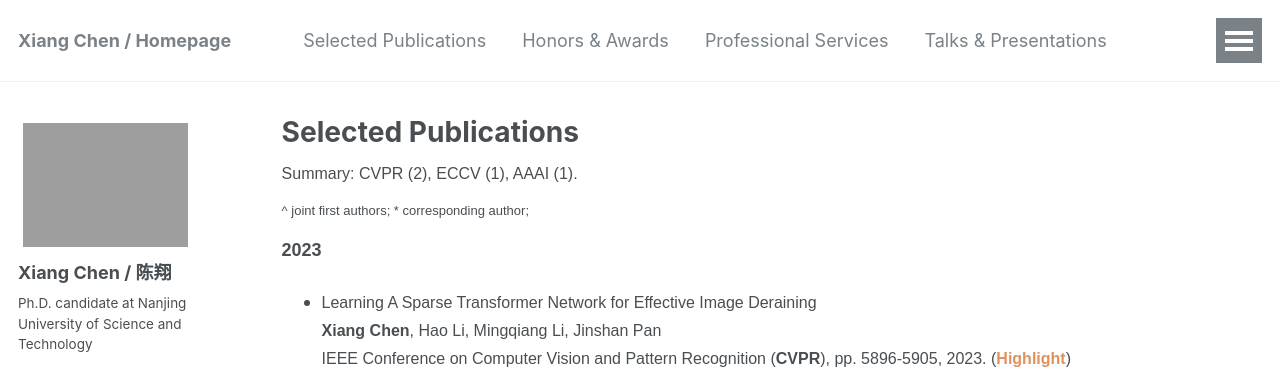
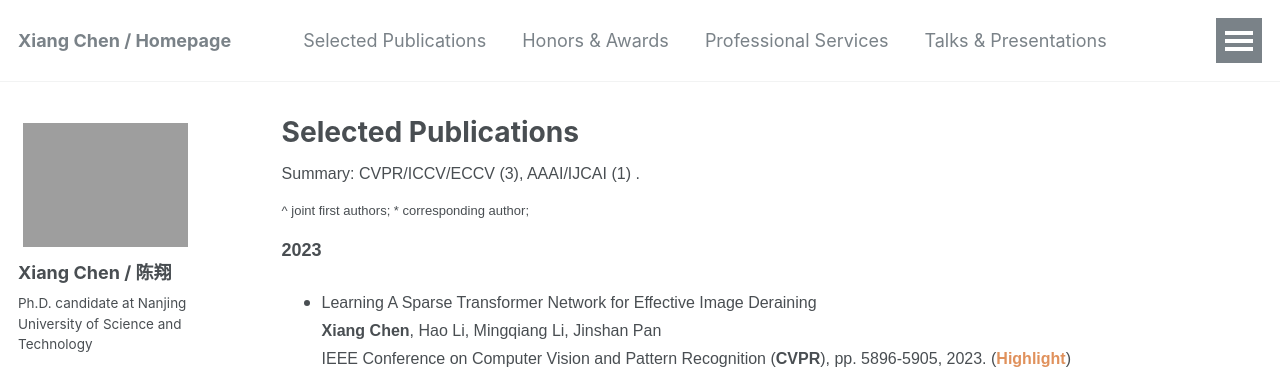
Before and after one commit to cschenxiang/cschenxiang.github.io, a Jekyll site: the page built from _pages/publications.html, in a window 1280 px wide and 1041 px high. Shown: the top 369 px of the window. Built offline with Jekyll 4.4.1, drawn with Linux system fonts in a browser that asks for light colours; some web fonts are replaced.

Commit message:
Update publications.html

```diff
--- a/_pages/publications.html
+++ b/_pages/publications.html
@@ -20,7 +20,7 @@ author_profile: true
 </style>
 </head>
 <body>
-<p class="reduce-margin narrow-line-height"><font face="Arial" size="3">Summary: CVPR (2), ECCV (1), AAAI (1).</font></p>
+<p class="reduce-margin narrow-line-height"><font face="Arial" size="3">Summary: CVPR/ICCV/ECCV (3), AAAI/IJCAI (1) .</font></p>
 <p class="reduce-margin narrow-line-height"><font face="Arial" size="2">^ joint first authors; * corresponding author;</font></p>
 
 <p><font face="Arial" size="4"><b>2023</b></font></p>
```
